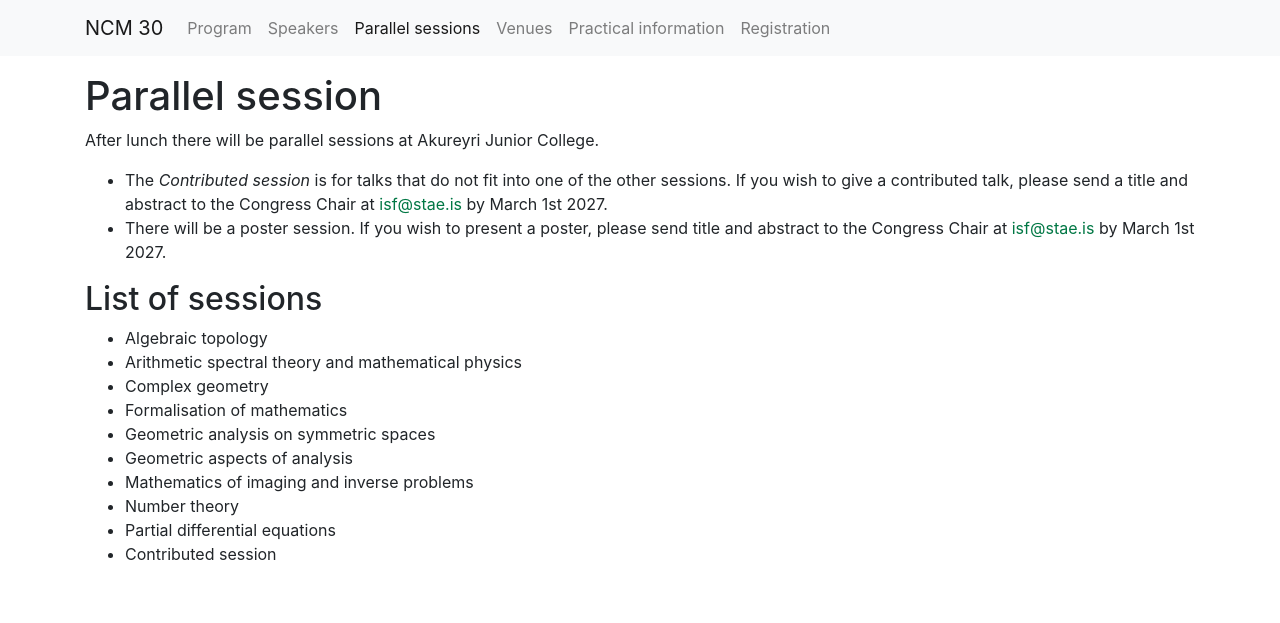
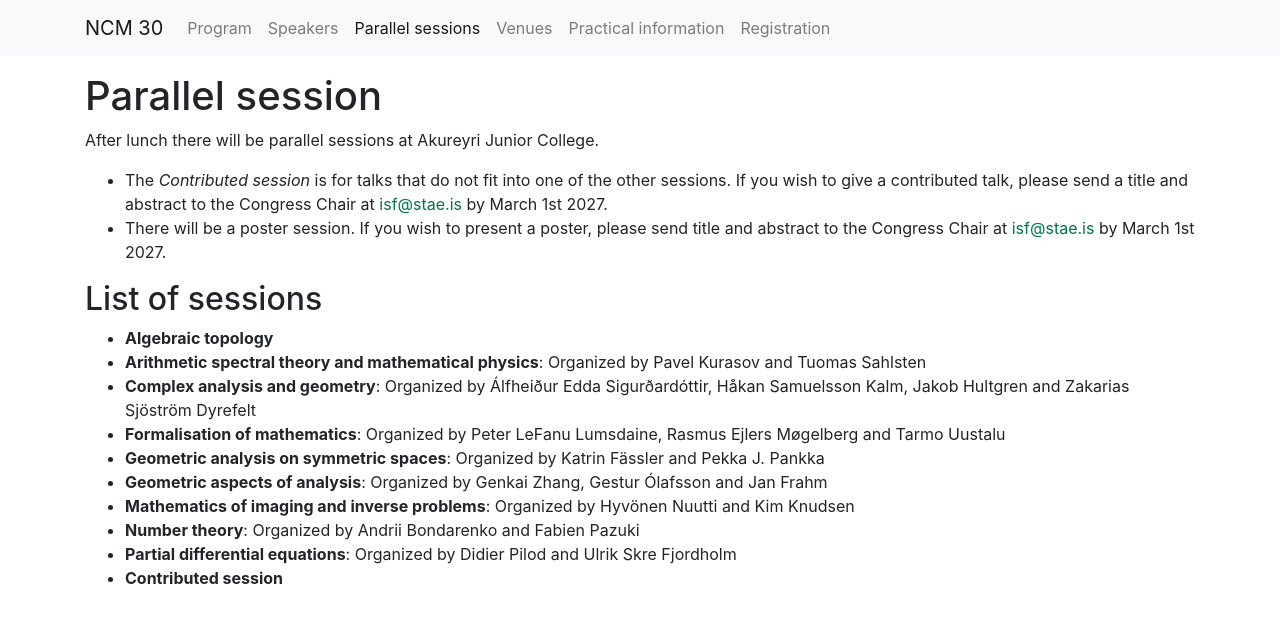
Before and after one commit to IslenskaStaerdfraedafelagid/ncm30-website, a Jekyll site: the page built from sessions/index.md, in a window 1280 px wide. Shown: the top 623 px of the page. Built offline with Jekyll 4.4.1, drawn with Linux system fonts in a browser that asks for light colours; our own code applies the rules of GitHub Pages for plain Markdown files.

Commit message:
Skipuleggendum seta bætt við
Hver ber ábyrgð á Algebrulegu grannfræðinni?

```diff
--- a/sessions/index.md
+++ b/sessions/index.md
@@ -12,13 +12,13 @@ After lunch there will be parallel sessions at Akureyri Junior College.
 
 ## List of sessions
 
-* Algebraic topology
-* Arithmetic spectral theory and mathematical physics
-* Complex geometry
-* Formalisation of mathematics
-* Geometric analysis on symmetric spaces
-* Geometric aspects of analysis
-* Mathematics of imaging and inverse problems
-* Number theory
-* Partial differential equations
-* Contributed session
+* <b>Algebraic topology</b>
+* <b>Arithmetic spectral theory and mathematical physics</b>: Organized by Pavel Kurasov and Tuomas Sahlsten
+* <b>Complex analysis and geometry</b>: Organized by Álfheiður Edda Sigurðardóttir, Håkan Samuelsson Kalm, Jakob Hultgren and Zakarias Sjöström Dyrefelt
+* <b>Formalisation of mathematics</b>: Organized by Peter LeFanu Lumsdaine, Rasmus Ejlers Møgelberg and Tarmo Uustalu
+* <b>Geometric analysis on symmetric spaces</b>: Organized by Katrin Fässler and Pekka J. Pankka
+* <b>Geometric aspects of analysis</b>: Organized by Genkai Zhang, Gestur Ólafsson and Jan Frahm
+* <b>Mathematics of imaging and inverse problems</b>: Organized by Hyvönen Nuutti and Kim Knudsen
+* <b>Number theory</b>: Organized by Andrii Bondarenko and Fabien Pazuki
+* <b>Partial differential equations</b>: Organized by Didier Pilod and Ulrik Skre Fjordholm
+* <b>Contributed session</b>
```
